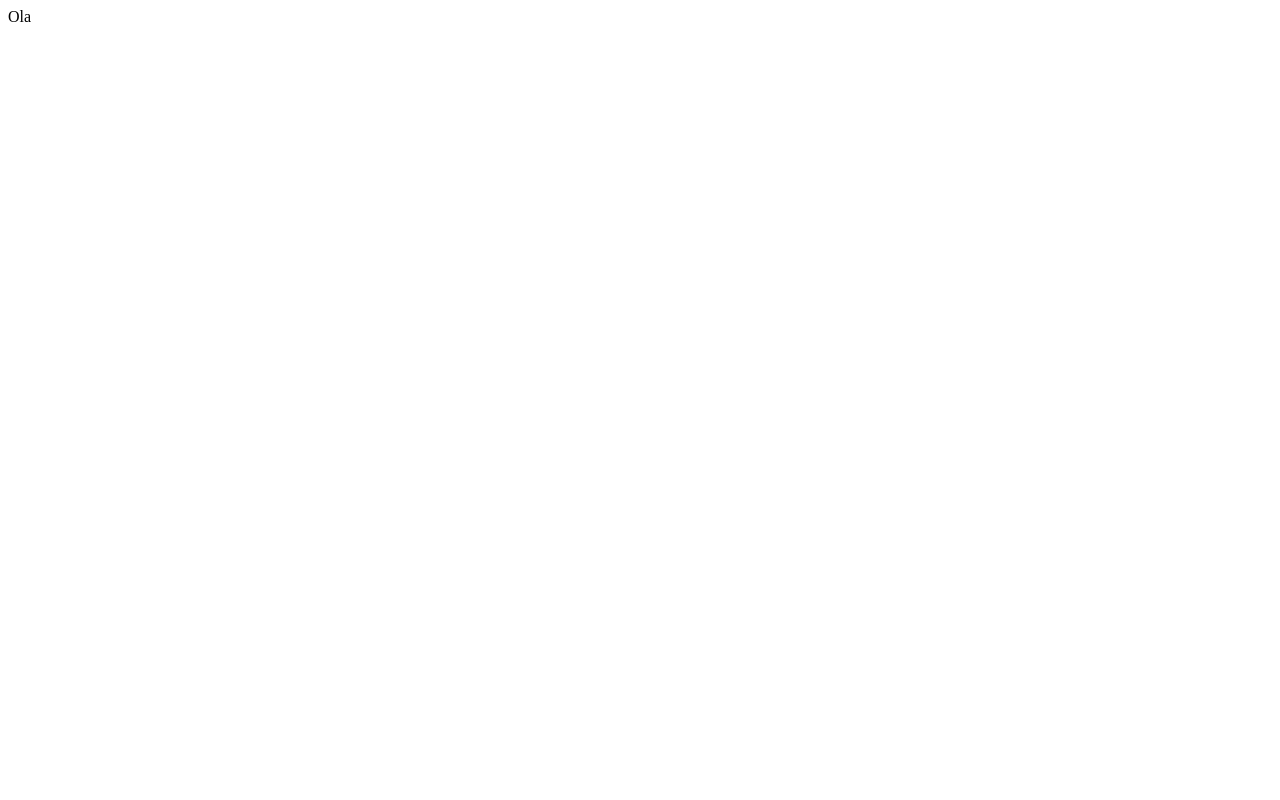
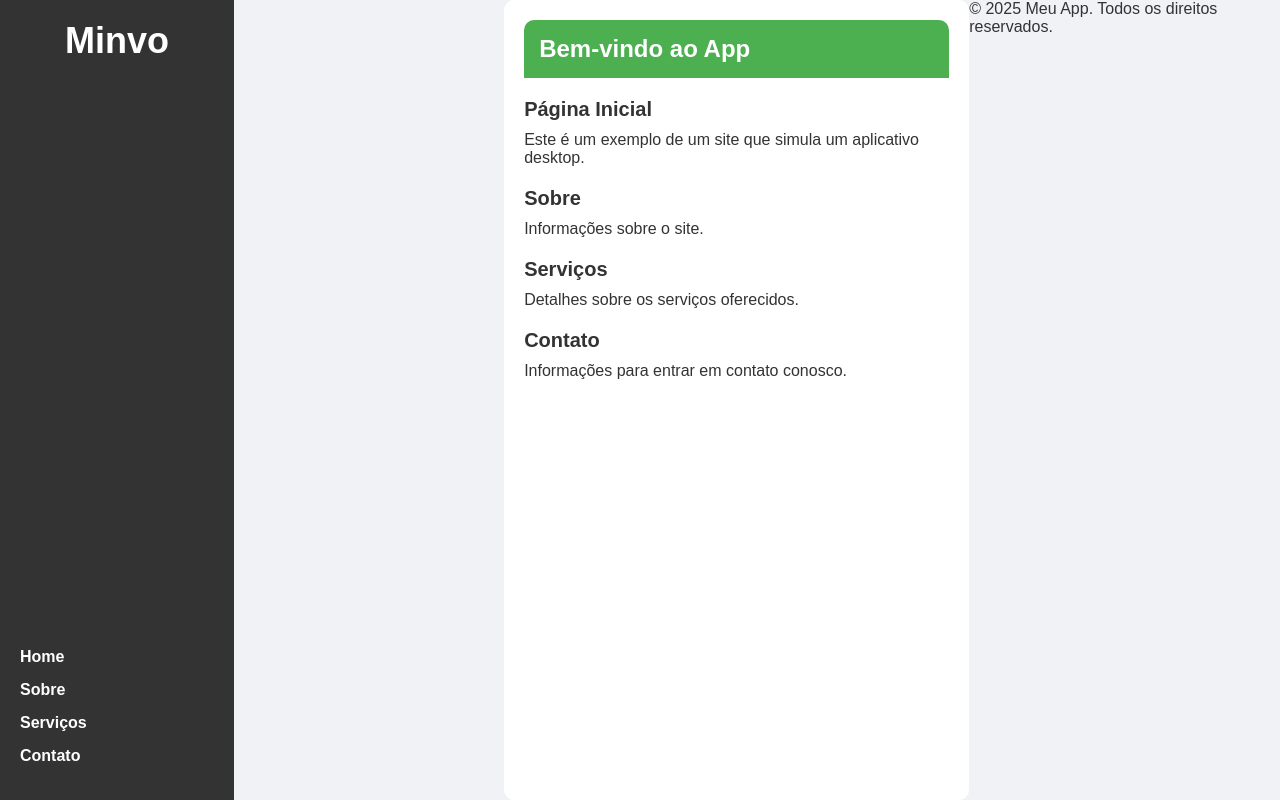
Before and after one commit to NFTSZ/minvo, a plain HTML site: page index.html in a window 1280 px wide. Drawn offline with Linux system fonts and the light colour scheme.

Commit message:
novos arquivos de pagina e criacao do design da pagina de login

```diff
--- a/index.html
+++ b/index.html
@@ -4,8 +4,57 @@
     <meta charset="UTF-8">
     <meta name="viewport" content="width=device-width, initial-scale=1.0">
     <title>Minvo</title>
+    <link rel="stylesheet" href="styles/style.css">
 </head>
 <body>
-    Ola
+    <div class="app-container">
+        <!-- Barra lateral de navegação -->
+        <aside class="sidebar">
+            <div class="logo">
+                <h2>Minvo</h2>
+            </div>
+            <nav class="nav">
+                <ul>
+                    <li><a href="#home">Home</a></li>
+                    <li><a href="#about">Sobre</a></li>
+                    <li><a href="#services">Serviços</a></li>
+                    <li><a href="#contact">Contato</a></li>
+                </ul>
+            </nav>
+        </aside>
+
+        <!-- Conteúdo principal -->
+        <main class="main-content">
+            <header class="app-header">
+                <h1>Bem-vindo ao App</h1>
+            </header>
+
+            <section id="home">
+                <h2>Página Inicial</h2>
+                <p>Este é um exemplo de um site que simula um aplicativo desktop.</p>
+            </section>
+
+            <section id="about">
+                <h2>Sobre</h2>
+                <p>Informações sobre o site.</p>
+            </section>
+
+            <section id="services">
+                <h2>Serviços</h2>
+                <p>Detalhes sobre os serviços oferecidos.</p>
+            </section>
+
+            <section id="contact">
+                <h2>Contato</h2>
+                <p>Informações para entrar em contato conosco.</p>
+            </section>
+        </main>
+
+        <footer class="app-footer">
+            <p>&copy; 2025 Meu App. Todos os direitos reservados.</p>
+        </footer>
+    </div>
+
+    <script src="js/script.js"></script>
 </body>
 </html>
--- /dev/null
+++ b/styles/login.css
@@ -0,0 +1,135 @@
+body {
+    font-family: Arial, sans-serif;
+    background: #617E96;
+    display: flex;
+    justify-content: center;
+    align-items: center;
+    height: 100vh;
+    margin: 0;
+}
+
+.main-container {
+    display: flex;
+    background: white;
+    border-radius: 10px;
+    box-shadow: 37px 40px 40px #27272771;
+    width: 100%;
+    height: 70%;
+    max-width: 1000px;
+    max-height: 1000px;
+    overflow: hidden;
+}
+
+.info-container {
+    flex: 1;
+    padding: 2rem;
+    background: #455F75;
+    display: flex;
+    flex-direction: column;
+    align-items: left;
+    text-align: left;
+}
+
+.login-container {
+    flex: 1;
+    padding: 2rem;
+    display: flex;
+    flex-direction: column;
+    justify-content: center;
+}
+
+img {
+    width: 100px; /* Ajuste o tamanho da imagem conforme necessário */
+    height: auto; /* Mantém a proporção da imagem */
+    margin-bottom: 1rem
+}
+
+.t1 {
+    font-size: 400%;
+    color: #ffffff;
+    margin-top: 7rem;
+    font-weight: lighter;
+    font-family:'Gill Sans', 'Gill Sans MT', Calibri, 'Trebuchet MS', sans-serif;
+    margin-bottom: 0;
+}
+
+.t2 {
+    font-size: 400%;
+    color: #27C29B;
+    font-weight:900;
+    margin-top: 0;
+    margin-bottom: 5rem;
+}
+
+p {
+    color: #ffffff;
+    margin-top: 0;
+    margin-bottom: 0;
+}
+
+form {
+    display: flex;
+    flex-direction: column;
+}
+
+label {
+    margin-bottom: 0.5rem;
+    color: #333;
+    text-align: left;
+}
+
+input {
+    padding: 0.75rem;
+    margin-bottom: 1rem;
+    border: 1px solid #ddd;
+    border-radius: 5px;
+    font-size: 1rem;
+}
+
+.options {
+    display: flex;
+    justify-content: space-between;
+    align-items: center;
+    margin-bottom: 1rem;
+}
+
+.options label {
+    margin: 0;
+}
+
+.s {
+    margin: 0;
+    display: flex;
+    justify-content: space-between;
+    align-items: center;
+    margin-bottom: 1rem;
+}
+.term {
+    margin-top: 20px;
+}
+
+a {
+    color: #55abf1;
+    text-decoration: none;
+}
+
+button {
+    padding: 0.75rem;
+    border: none;
+    border-radius: 5px;
+    font-size: 1rem;
+    cursor: pointer;
+    margin-bottom: 0.5rem;
+}
+
+button[type="submit"] {
+    background-color: #455F75;
+    color: white;
+}
+
+.register {
+    color: #666;
+    font-size: 0.875rem;
+    margin-top: 1rem;
+    justify-content: center;
+}
--- a/styles/style.css
+++ b/styles/style.css
@@ -0,0 +1,94 @@
+/* Reset básico */
+* {
+    margin: 0;
+    padding: 0;
+    box-sizing: border-box;
+}
+
+body {
+    font-family: Arial, sans-serif;
+    background-color: #f0f2f5;
+    color: #333;
+    display: flex;
+    height: 100vh;
+}
+
+/* Container principal */
+.app-container {
+    display: flex;
+    width: 100%;
+    height: 100%;
+}
+
+/* Sidebar (Menu lateral) */
+.sidebar {
+    background-color: #333;
+    color: white;
+    width: 250px;
+    padding: 20px;
+    display: flex;
+    flex-direction: column;
+    justify-content: space-between;
+}
+
+.sidebar .logo {
+    text-align: center;
+    font-size: 24px;
+    margin-bottom: 30px;
+}
+
+.sidebar .nav ul {
+    list-style: none;
+    padding: 0;
+}
+
+.sidebar .nav ul li {
+    margin: 15px 0;
+}
+
+.sidebar .nav ul li a {
+    color: white;
+    text-decoration: none;
+    font-weight: bold;
+}
+
+.sidebar .nav ul li a:hover {
+    color: #4CAF50;
+}
+
+/* Área de conteúdo principal */
+.main-content {
+    flex-grow: 1;
+    padding: 20px;
+    overflow-y: auto;
+    background-color: white;
+    border-radius: 10px;
+    margin-left: 270px; /* Espaço para a sidebar */
+}
+
+/* Cabeçalho da página */
+.app-header {
+    background-color: #4CAF50;
+    color: white;
+    padding: 15px;
+    border-radius: 10px 10px 0 0;
+    margin-bottom: 20px;
+}
+
+h1 {
+    font-size: 24px;
+}
+
+/* Seções */
+section {
+    margin-bottom: 20px;
+}
+
+section h2 {
+    font-size: 20px;
+    margin-bottom: 10px;
+}
+
+section p {
+    font-size: 16px;
+}
```
Also changed, not shown: login.html (added, +44 -0 lines), scripts/app.js (+18 -0 lines), assets/logo.png (added), register.html (added).
